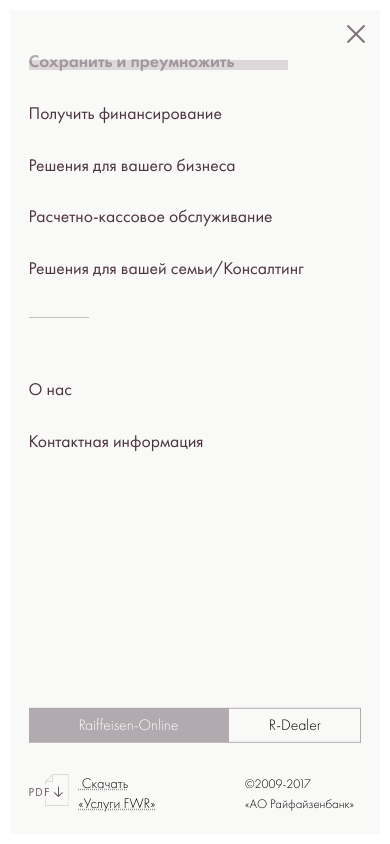
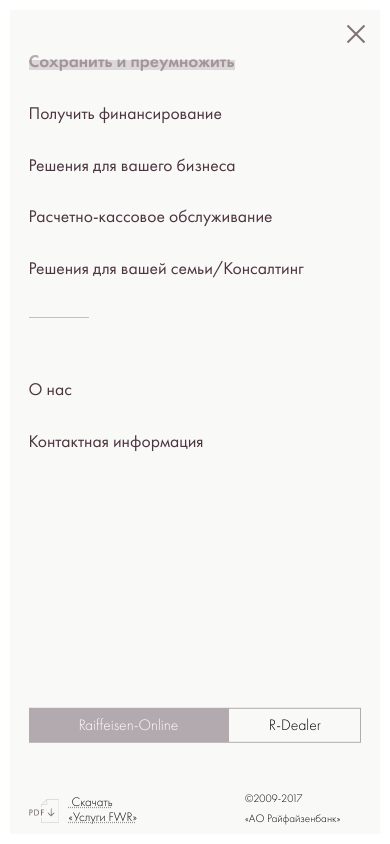
Before and after one commit to maximason/raifaisen, a plain HTML site: page index.html in a window 390 px wide. Both pictures are taken after a click on the button 356 px from the left and 34 px from the top of the page. Drawn offline with Linux system fonts and the light colour scheme.

Commit message:
- футер, и скролл менюшки

```diff
--- a/css/styles.css
+++ b/css/styles.css
@@ -305,7 +305,8 @@ div {
       width: 100%;
       position: relative; }
       .menu_opened {
-        display: block; }
+        display: block;
+        min-height: 450px; }
       .menu .menu__top {
         background-color: inherit;
         width: 100%;
@@ -325,7 +326,7 @@ div {
         .menu .menu__item:nth-child(7) {
           margin-top: -20px; }
       .menu .menu__item_active a {
-        width: 78%; }
+        width: 206px; }
       .menu .menu__item_delimeter {
         position: relative;
         top: -10px; }
@@ -339,13 +340,24 @@ div {
         height: 0; }
       .menu .link {
         padding-bottom: 0;
-        width: 35%;
+        padding-top: 20px;
+        width: 25%;
         position: absolute;
-        left: 0; }
+        left: 0;
+        margin-left: 40px;
+        line-height: normal;
+        font-size: 80%; }
+      .menu .link_pdf {
+        margin-left: -40px;
+        top: 25px;
+        width: 30px;
+        height: 24px; }
       .menu .copyright {
         width: 35%;
         position: absolute;
-        right: 0; } }
+        top: 15px;
+        right: 0;
+        font-size: 70%; } }
   .menu__top {
     background-color: #f2f1f1;
     position: relative;
--- a/index.html
+++ b/index.html
@@ -56,4 +56,5 @@
     </div>
   </body>
   <script src="scripts/burger-x.js"></script>
+  <script src="scripts/active_menu.js"></script>
 </html>
--- /dev/null
+++ b/scripts/active_menu.js
@@ -0,0 +1,21 @@
+(function(){
+
+	"use strict";
+
+	// MENU ITEM ACTIVATED
+
+	var menu__item = document.getElementsByClassName('menu__item');
+	for (var i=0; i<menu__item.length; i++) {
+		console.log("menu_item", menu__item[i]);
+	}
+
+	menu__item[0].addEventListener( "click", function(e) {
+
+		e.preventDefault();
+
+		if (menu__item.classList.contains("menu__item") !== true) {
+			menu__item.classList.add('menu__item_active');
+		}
+	});
+
+})();
```
Also changed, not shown: components/menu/menu.scss (+17 -4 lines), 1 other file.
